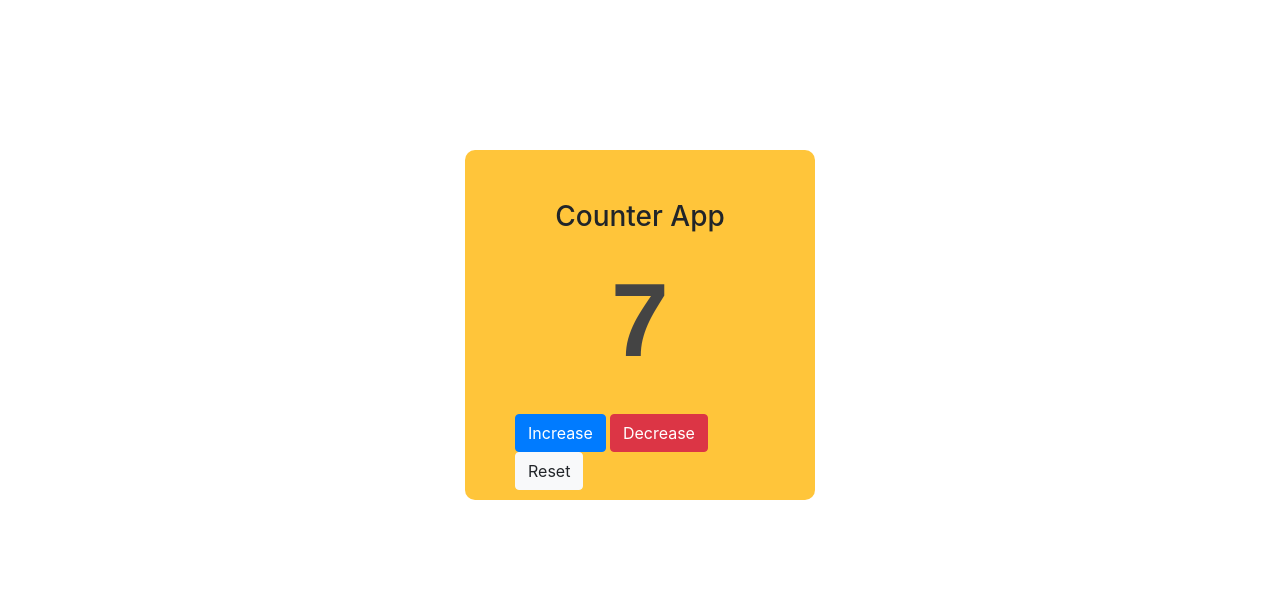
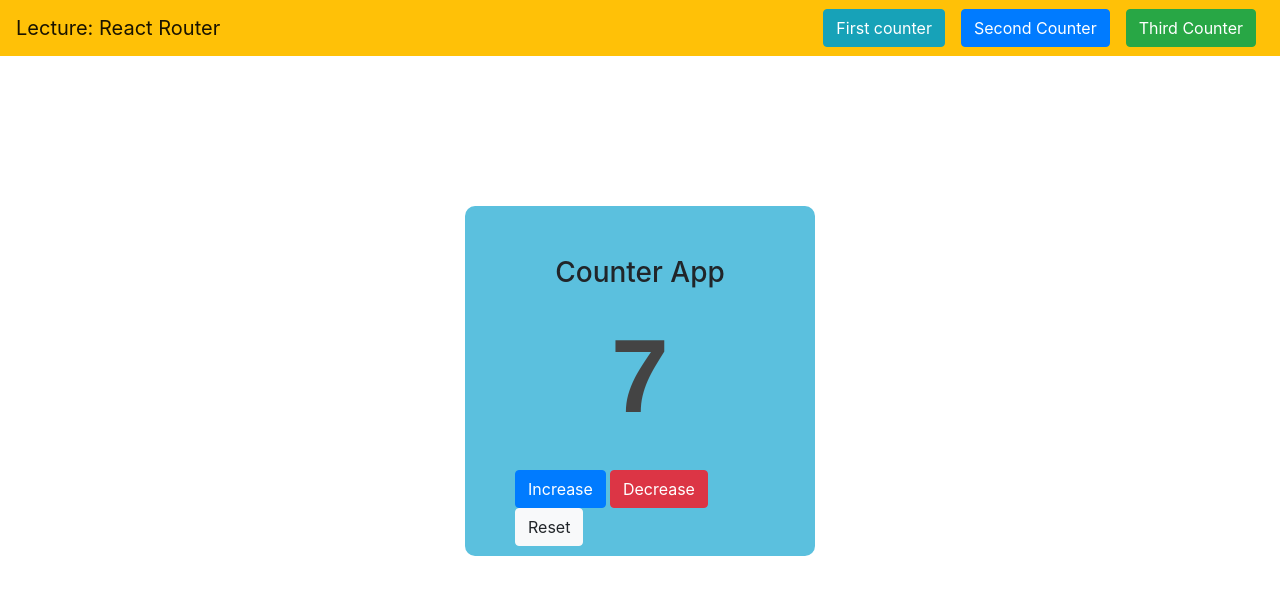
Before and after one commit to ude-soco/AdvWebTech-React-Lecture, a React (Create React App) app: page / in a window 1280 px wide. Shown: the top 594 px of the page. Built offline with nearby package versions, Linux system fonts and the light colour scheme.

Commit message:
React router lecture

```diff
--- a/package.json
+++ b/package.json
@@ -38,5 +38,8 @@
       "last 1 firefox version",
       "last 1 safari version"
     ]
+  },
+  "devDependencies": {
+    "react-router-dom": "^5.2.0"
   }
 }
--- a/src/App.js
+++ b/src/App.js
@@ -1,75 +1,41 @@
 import React, {Component} from "react";
-import {Col, Container, Row} from "react-bootstrap";
+import {Container, Row} from "react-bootstrap";
 import Counter from "./components/Counter";
+import NavigationBar from "./components/NavigationBar";
+import {BrowserRouter as Router, Route, Switch} from "react-router-dom";
+
 
 class App extends Component {
   constructor(props) {
     super(props);
-    this.state = {
-      count: 7,
-      name: "Counter App",
-    };
+    this.state = {};
   }
-
-  handleReset = (value) => () => {
-    this.setState({
-      count: value,
-    });
-  }
-
-  handleByShiftKey = (number) => (e) => {
-    if (e.shiftKey) {
-      this.setState({
-        count: this.state.count + number * 10,
-      });
-    } else {
-      this.setState({
-        count: this.state.count + number,
-      });
-    }
-  }
-
 
   render() {
     // Styling
     let containerStyle = {marginTop: 150};
-
-    // An array of counter app names
-    let counterApp = ["Counter App 1", "Counter App 2", "Counter App 3"]
-
     return (
       <>
-        <Container style={containerStyle}>
-          <Row>
-            {/* Counter child component with props: Uncomment the codes below */}
+        <Router>
+          <NavigationBar/>
+          <Switch>
+            <Container style={containerStyle}>
+              <Row>
+                <Route path="/" exact>
+                  <Counter color={"#5bc0de"}/>
+                </Route>
 
-            <Col>
-              <Counter
-                name={this.state.name}
-                count={this.state.count}
-                increase={this.handleByShiftKey(1)}
-                decrease={this.handleByShiftKey(-1)}
-                reset={this.handleReset(0)}
-              />
-            </Col>
+                <Route path="/second">
+                  <Counter color={"#0275d8"}/>
+                </Route>
 
-            {/* Use map to iterate over the array "counterApp" */}
-            {/*{counterApp.map((counter, index) => {*/}
-            {/*  return (*/}
-            {/*    <Col key={index}>*/}
-            {/*      /!* Counter child component with props *!/*/}
-            {/*      <Counter*/}
-            {/*        name={counter}*/}
-            {/*        count={this.state.count}*/}
-            {/*        increase={this.handleByShiftKey(1)}*/}
-            {/*        decrease={this.handleByShiftKey(-1)}*/}
-            {/*        reset={this.handleReset(0)}*/}
-            {/*      />*/}
-            {/*    </Col>*/}
-            {/*  )*/}
-            {/*})}*/}
-          </Row>
-        </Container>
+                <Route path="/third">
+                  <Counter color={"#5cb85c"}/>
+                </Route>
+              </Row>
+            </Container>
+          </Switch>
+        </Router>
       </>
     );
   }
--- a/src/components/Counter.js
+++ b/src/components/Counter.js
@@ -3,13 +3,32 @@ import {Button, Col, Container, Row} from "react-bootstrap";
 
 class Counter extends Component {
   constructor(props) {
-    // Without super(prop), this.props will throw an error
     super(props);
-    this.state = {};
+    this.state = {
+      count: 7,
+      name: "Counter App",
+    };
+  }
+
+  handleReset = (value) => () => {
+    this.setState({
+      count: value,
+    });
+  }
+
+  handleByShiftKey = (number) => (e) => {
+    if (e.shiftKey) {
+      this.setState({
+        count: this.state.count + number * 10,
+      });
+    } else {
+      this.setState({
+        count: this.state.count + number,
+      });
+    }
   }
 
   render() {
-
     // Styling
     let textStyle = {
       fontSize: 104,
@@ -22,7 +41,7 @@ class Counter extends Component {
     let counterStyle = {
       margin: "auto",
       padding: 50,
-      backgroundColor: "#FFC53A",
+      backgroundColor: this.props.color ? this.props.color : "#FFC53A",
       width: 350,
       height: 350,
       borderRadius: 10,
@@ -31,45 +50,41 @@ class Counter extends Component {
     let gutter = {margin: "0px 4px 0px 4px"}
 
     return (
-      <div>
+      <>
         <Container style={counterStyle}>
           <Row className="justify-content-md-center">
             <Col>
-              <h3>{this.props.name}</h3>
+              <h3>{this.state.name}</h3>
             </Col>
           </Row>
           <Row style={textStyle} className="justify-content-md-center">
-            <Col>{this.props.count}</Col>
+            <Col>{this.state.count}</Col>
           </Row>
           <Container>
             <Row className="align-item-md-center">
               <Button
-                variant="primary"
                 className="btn-primary"
-                onClick={this.props.increase}
+                onClick={this.handleByShiftKey(1)}
               >
                 Increase
               </Button>
               <Button
-                variant="primary"
                 className="btn-danger"
                 style={gutter}
-                onClick={this.props.decrease}
+                onClick={this.handleByShiftKey(-1)}
               >
                 Decrease
               </Button>
               <Button
-                variant="primary"
                 className="btn-light"
-                onClick={this.props.reset}
+                onClick={this.handleReset(0)}
               >
                 Reset
               </Button>
             </Row>
           </Container>
         </Container>
-
-      </div>
+      </>
     );
   }
 }
--- /dev/null
+++ b/src/components/NavigationBar.js
@@ -0,0 +1,47 @@
+import React, { Component } from "react";
+import { Navbar, Nav, Button } from "react-bootstrap";
+import { Link } from "react-router-dom";
+
+class NavigationBar extends Component {
+  constructor(props) {
+    super(props);
+    this.state = {};
+  }
+  render() {
+    let gutter = {
+      margin: "0px 8px 0px 8px",
+    };
+    let linkColor = {
+      color: "#fff",
+    };
+    return (
+      <Navbar bg="warning" variant="light" expand="lg">
+        <Navbar.Brand href="/">Lecture: React Router</Navbar.Brand>
+        <Navbar.Toggle aria-controls="basic-navbar-nav" />
+        <Navbar.Collapse id="basic-navbar-nav">
+          <Nav className="ml-auto">
+            <Button className="btn-info" style={gutter}>
+              <Link to="/" style={linkColor}>
+                First counter
+              </Link>
+            </Button>
+
+            <Button variant="primary" className="btn-primary" style={gutter}>
+              <Link to="/second" style={linkColor}>
+                Second Counter
+              </Link>
+            </Button>
+
+            <Button variant="success" className="btn-primary" style={gutter}>
+              <Link to="/third" style={linkColor}>
+                Third Counter
+              </Link>
+            </Button>
+          </Nav>
+        </Navbar.Collapse>
+      </Navbar>
+    );
+  }
+}
+
+export default NavigationBar;
```
Also changed, not shown: 1 other file (tests, documents, lock files or other folders).
